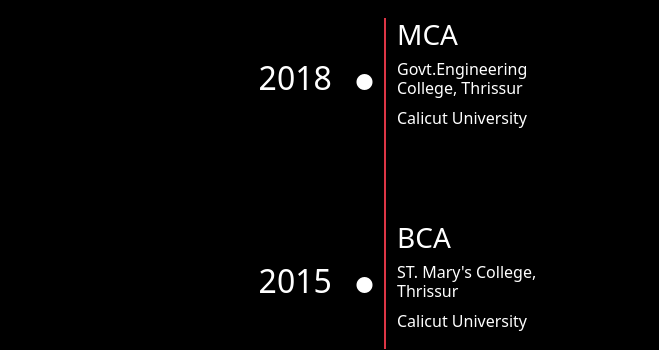
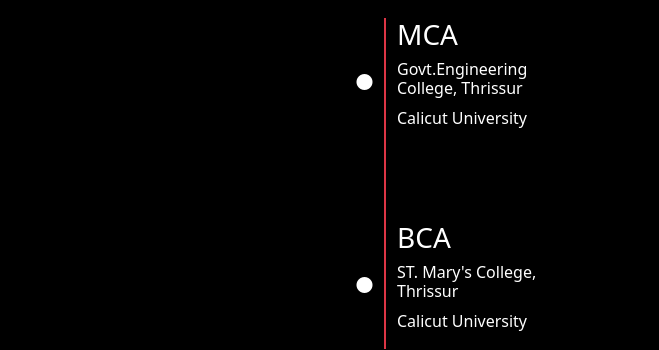
Before and after one commit to priyankaneesh/Portfolio, a plain HTML site: page index.html in a window 1280 px wide. Shown: the part 2471-2821 px from the top of the page, 0-659 px from the left. Drawn offline with nearby package versions, Linux system fonts and the light colour scheme.

Commit message:
new change

```diff
--- a/index.html
+++ b/index.html
@@ -242,7 +242,7 @@
                                                 <div class="col-md-5 text-md-end">
                                                     <!-- Display this on all screen sizes -->
                                                     <div class="experience-time">
-                                                        <h2>2018</h2>
+                                                        <h2> </h2>
                                                     </div>
                                                 </div>
                                                 <div class="col-md-1 text-center">
@@ -268,7 +268,7 @@
                                                 <div class="col-md-5 text-md-end">
                                                     <!-- Display this on all screen sizes -->
                                                     <div class="experience-time">
-                                                        <h2>2015</h2>
+                                                        <h2> </h2>
                                                     </div>
                                                 </div>
                                                 <div class="col-md-1 text-center">
```
